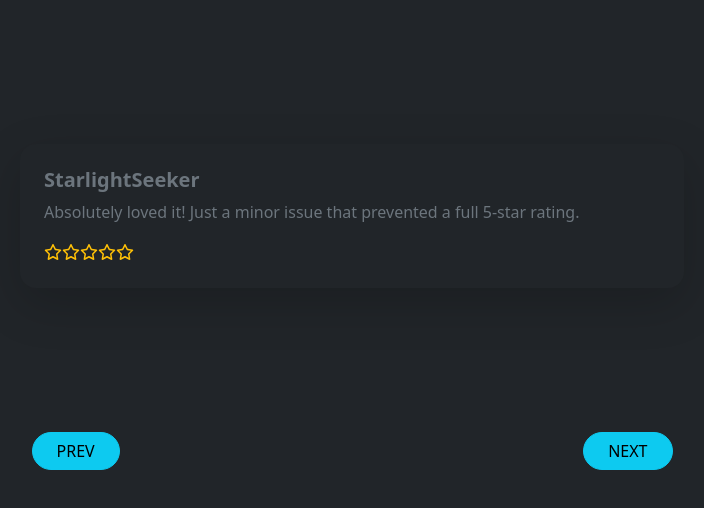
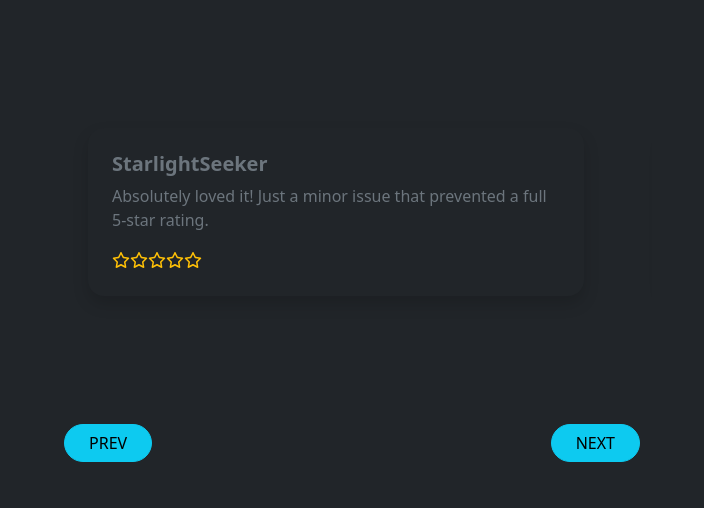
Before and after one commit to luca-macedone/slider, a React (Create React App) app: page / in a window 1280 px wide. Shown: the top 508 px of the page, without its empty margins (288-992 px from the left). Built offline with nearby package versions, Linux system fonts and the light colour scheme.

Commit message:
slide feature try with laggy infinite change

```diff
--- a/src/App.css
+++ b/src/App.css
@@ -1,3 +1,23 @@
-.hidden {
-  display: none !important;
+.slider {
+  overflow-x: hidden;
+  width: 100%;
+  max-width: 600px !important;
+  margin: auto;
 }
+
+.slider-wrapper {
+  display: flex;
+  padding: 80px 0px;
+  gap: 80px;
+  align-items: center;
+  justify-content: start;
+}
+
+.slider-wrapper.transition {
+  transition: transform 500ms ease;
+}
+
+.slider-item {
+  width: calc(100% - 80px) !important;
+  flex-shrink: 0;
+}
--- a/src/App.js
+++ b/src/App.js
@@ -1,4 +1,4 @@
-import { useEffect, useState } from "react";
+import { useState } from "react";
 import "./App.css";
 import ReviewRating from "./ReviewRating";
 
@@ -68,55 +68,43 @@ const reviews = [
   },
 ];
 
+const first = { ...reviews[0], id: "first-c" };
+const last = { ...reviews[reviews.length - 1], id: "last-c" };
+
+const reviewsExtended = [last, ...reviews, first];
 function App() {
-  const [active, setActive] = useState(0);
+  const [active, setActive] = useState(1);
+  const [isTransitioning, setIsTransitioning] = useState(true);
 
-  useEffect(() => {
-    // console.log("use effect", active);
-  }, [active]);
-
-  const nextElem = (index) => {
-    let oldElem = active;
-
-    const articles = document.querySelectorAll("article");
-    //sconsole.log(articles);
-
-    if (index === oldElem) {
+  const prevElem = () => {
+    // -- no infinite scroll
+    // const newActive = active > 0 ? active - 1 : reviews.length - 1;
+    // setActive(newActive);
+    // -- infinite scroll
+    if (active === 1) {
+      setIsTransitioning(false);
+      setActive(reviewsExtended.length - 1);
       setTimeout(() => {
-        articles[index].classList.add("hidden");
-      }, 1000);
-      if (index + 1 === articles.length) {
-        articles[0].remove("hidden");
+        setIsTransitioning(true);
+      }, 500);
     } else {
-        articles[index + 1].classList.remove("hidden");
-      }
-    }
-
-    if (active + 1 === reviews.length) {
-      setActive(0);
-    } else {
-      setActive(active + 1);
+      setActive((prev) => prev - 1);
     }
   };
 
-  const prevElem = (index) => {
-    let oldElem = active;
-
-    const articles = document.querySelectorAll("article");
-    //sconsole.log(articles)
-    if (index === oldElem) {
-      articles[index].classList.add("hidden");
-      if (index - 1 <= 0) {
-        articles[articles.length - 1].remove("hidden");
+  const nextElem = () => {
+    // -- no infinite scroll
+    // const newActive = active < reviews.length - 1 ? active + 1 : 0;
+    // setActive(newActive);
+    // -- infinite scroll
+    if (active === reviewsExtended.length - 2) {
+      setIsTransitioning(false);
+      setActive(0);
+      setTimeout(() => {
+        setIsTransitioning(true);
+      }, 500);
     } else {
-        articles[index - 1].classList.remove("hidden");
-      }
-    }
-
-    if (active - 1 <= 0) {
-      setActive(reviews.length - 1);
-    } else {
-      setActive(active - 1);
+      setActive((prev) => prev + 1);
     }
   };
 
@@ -124,16 +112,21 @@ function App() {
     <div className="App bg-dark min-vh-100 ">
       <div className="container-sm py-5 ">
         <div className="row">
-          <div className="col-8 mx-auto mt-5 mb-5 p-5 d-flex gap-4 align-items-center">
-            {reviews.map((review, index) => {
+          <div className="slider">
+            <div
+              className={`slider-wrapper ${
+                isTransitioning ? "transition" : ""
+              }`}
+              style={{ transform: `translateX(-${active * 100}%)` }}
+            >
+              {reviewsExtended.map((review, index) => {
                 return (
                   <article
                     key={review.id}
-                  dataKey={index}
                     className={
-                    index === active
-                      ? "card shadow-lg p-4 bg-dark text-secondary border-0 rounded-4 w-100"
-                      : "card shadow-lg p-4 bg-dark text-secondary border-0 rounded-4 w-100 hidden"
+                      index === 0
+                        ? "card shadow p-4 bg-dark text-secondary border-0 rounded-4 slider-item ms-4 "
+                        : "card shadow p-4 bg-dark text-secondary border-0 rounded-4 slider-item"
                     }
                   >
                     <h5 className="fw-bolder text-capitalize">
@@ -150,25 +143,22 @@ function App() {
                 );
               })}
             </div>
-          <div className="mt-5 col-7 mx-auto d-flex align-items-center justify-content-between">
+            <div className="mt-5 mx-auto d-flex align-items-center justify-content-between">
               <button
                 type="button"
                 className="btn btn-info px-4 rounded-pill text-uppercase"
-              onClick={(index) => {
-                prevElem(index);
-              }}
+                onClick={prevElem}
               >
                 prev
               </button>
               <button
                 type="button"
                 className="btn btn-info px-4 rounded-pill text-uppercase"
-              onClick={(index) => {
-                nextElem(index);
-              }}
+                onClick={nextElem}
               >
                 next
               </button>
+            </div>
           </div>
         </div>
       </div>
```
Lines whose indentation alone changed are shown as unchanged.
